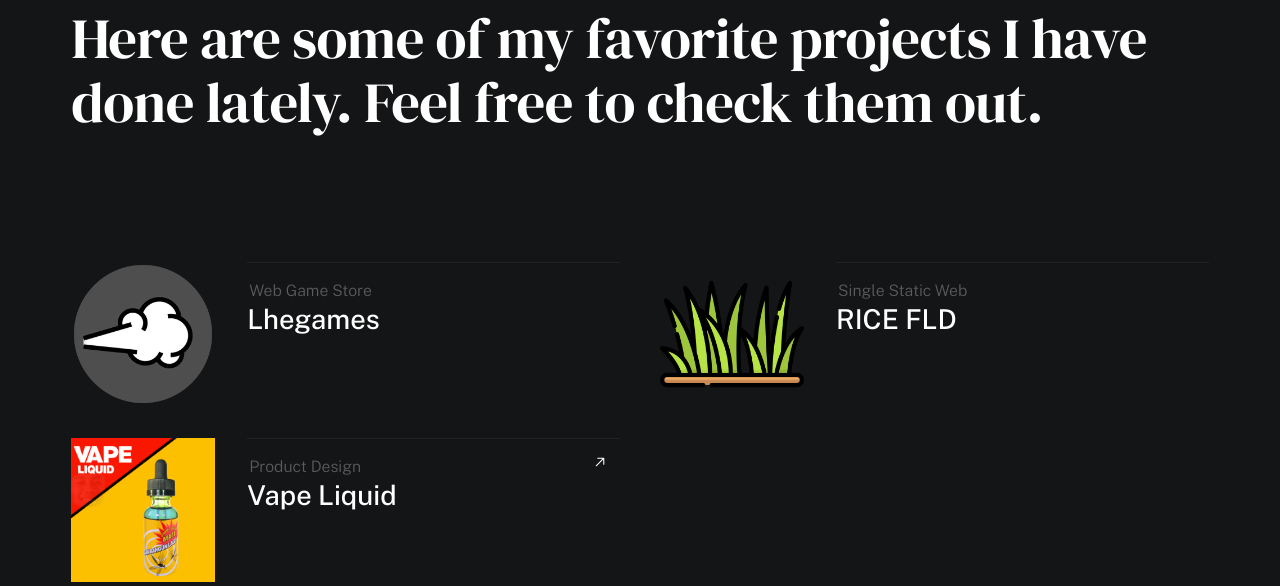
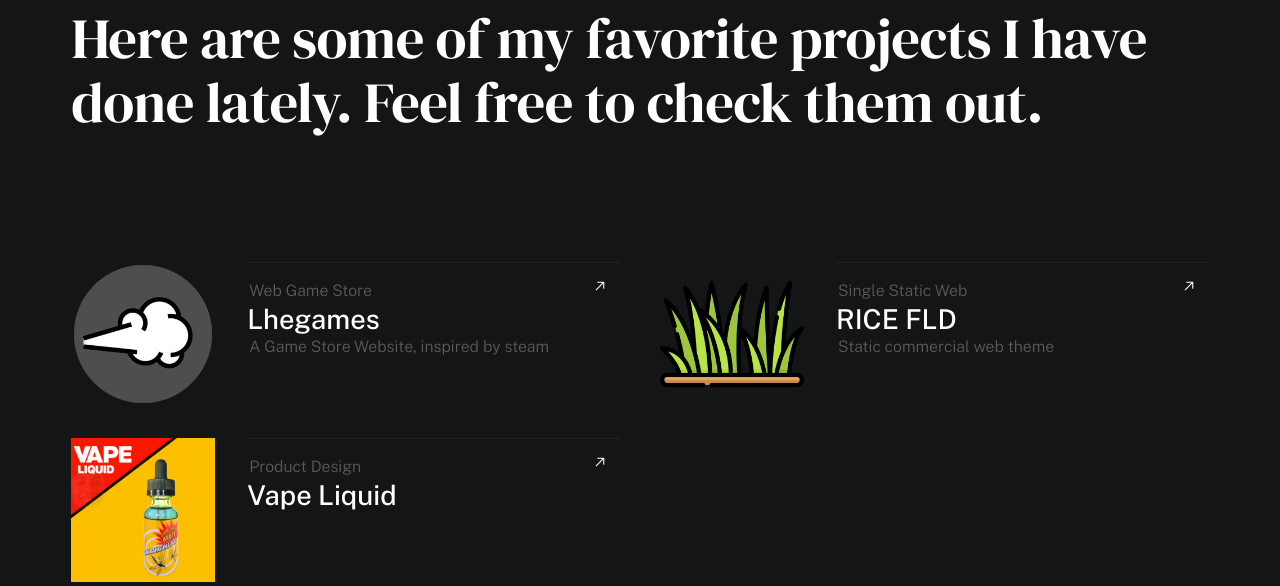
Before and after one commit to rvntn/rvntn.github.io, a PHP site: page / in a window 1280 px wide. Shown: the part 3290-3876 px from the top of the page. Run offline with PHP 8.4, Linux system fonts and the light colour scheme; some web fonts are replaced.

Commit message:
fix with desc item

```diff
--- a/Index.html
+++ b/Index.html
@@ -223,7 +223,18 @@
                                         <div class="folio-list__item-title">
                                             Lhegames
                                         </div>
+                                        <div class="folio-list__item-desc">
+                                            A Game Store Website, inspired by steam
+                                        </div>
                                     </div>
+                                </a>
+                                <a class="folio-list__proj-link" href="lhegames" title="project link">
+                                    <svg width="15" height="15" viewBox="0 0 15 15" fill="none"
+                                        xmlns="http://www.w3.org/2000/svg">
+                                        <path
+                                            d="M8.14645 3.14645C8.34171 2.95118 8.65829 2.95118 8.85355 3.14645L12.8536 7.14645C13.0488 7.34171 13.0488 7.65829 12.8536 7.85355L8.85355 11.8536C8.65829 12.0488 8.34171 12.0488 8.14645 11.8536C7.95118 11.6583 7.95118 11.3417 8.14645 11.1464L11.2929 8H2.5C2.22386 8 2 7.77614 2 7.5C2 7.22386 2.22386 7 2.5 7H11.2929L8.14645 3.85355C7.95118 3.65829 7.95118 3.34171 8.14645 3.14645Z"
+                                            fill="currentColor" fill-rule="evenodd" clip-rule="evenodd"></path>
+                                    </svg>
                                 </a>
                             </li> <!--end folio-list__item -->
 
@@ -241,7 +252,18 @@
                                         <div class="folio-list__item-title">
                                             RICE FLD
                                         </div>
+                                        <div class="folio-list__item-desc">
+                                            Static commercial web theme
+                                        </div>
                                     </div>
+                                </a>
+                                <a class="folio-list__proj-link" href="ricefld" title="project link">
+                                    <svg width="15" height="15" viewBox="0 0 15 15" fill="none"
+                                        xmlns="http://www.w3.org/2000/svg">
+                                        <path
+                                            d="M8.14645 3.14645C8.34171 2.95118 8.65829 2.95118 8.85355 3.14645L12.8536 7.14645C13.0488 7.34171 13.0488 7.65829 12.8536 7.85355L8.85355 11.8536C8.65829 12.0488 8.34171 12.0488 8.14645 11.8536C7.95118 11.6583 7.95118 11.3417 8.14645 11.1464L11.2929 8H2.5C2.22386 8 2 7.77614 2 7.5C2 7.22386 2.22386 7 2.5 7H11.2929L8.14645 3.85355C7.95118 3.65829 7.95118 3.34171 8.14645 3.14645Z"
+                                            fill="currentColor" fill-rule="evenodd" clip-rule="evenodd"></path>
+                                    </svg>
                                 </a>
                             </li> <!--end folio-list__item -->
 
@@ -261,7 +283,7 @@
                                         </div>
                                     </div>
                                 </a>
-                                <a class="folio-list__proj-link" href="#" title="project link">
+                                <a class="folio-list__proj-link" href="https://www.instagram.com/p/BVVAcZ_ldjo/" title="project link">
                                     <svg width="15" height="15" viewBox="0 0 15 15" fill="none"
                                         xmlns="http://www.w3.org/2000/svg">
                                         <path
--- a/css/styles.css
+++ b/css/styles.css
@@ -3700,7 +3700,8 @@ img.u-pull-left {
 
 .folio-list__item-text::before,
 .folio-list__item-title,
-.folio-list__item-cat {
+.folio-list__item-cat,
+.folio-list__item-desc {
     transition : all, 0.5s cubic-bezier(0.215, 0.61, 0.355, 1);
 }
 
@@ -3726,6 +3727,12 @@ img.u-pull-left {
     font-family : var(--font-1);
     font-weight : 500;
     font-size   : var(--text-lg);
+}
+.folio-list__item-desc {
+    font-size   : var(--text-sm);
+    color       : var(--color-text-light);
+    line-height : var(--vspace-0_75);
+    margin-left : .2rem;
 }
 
 .folio-list__item-cat {
```
